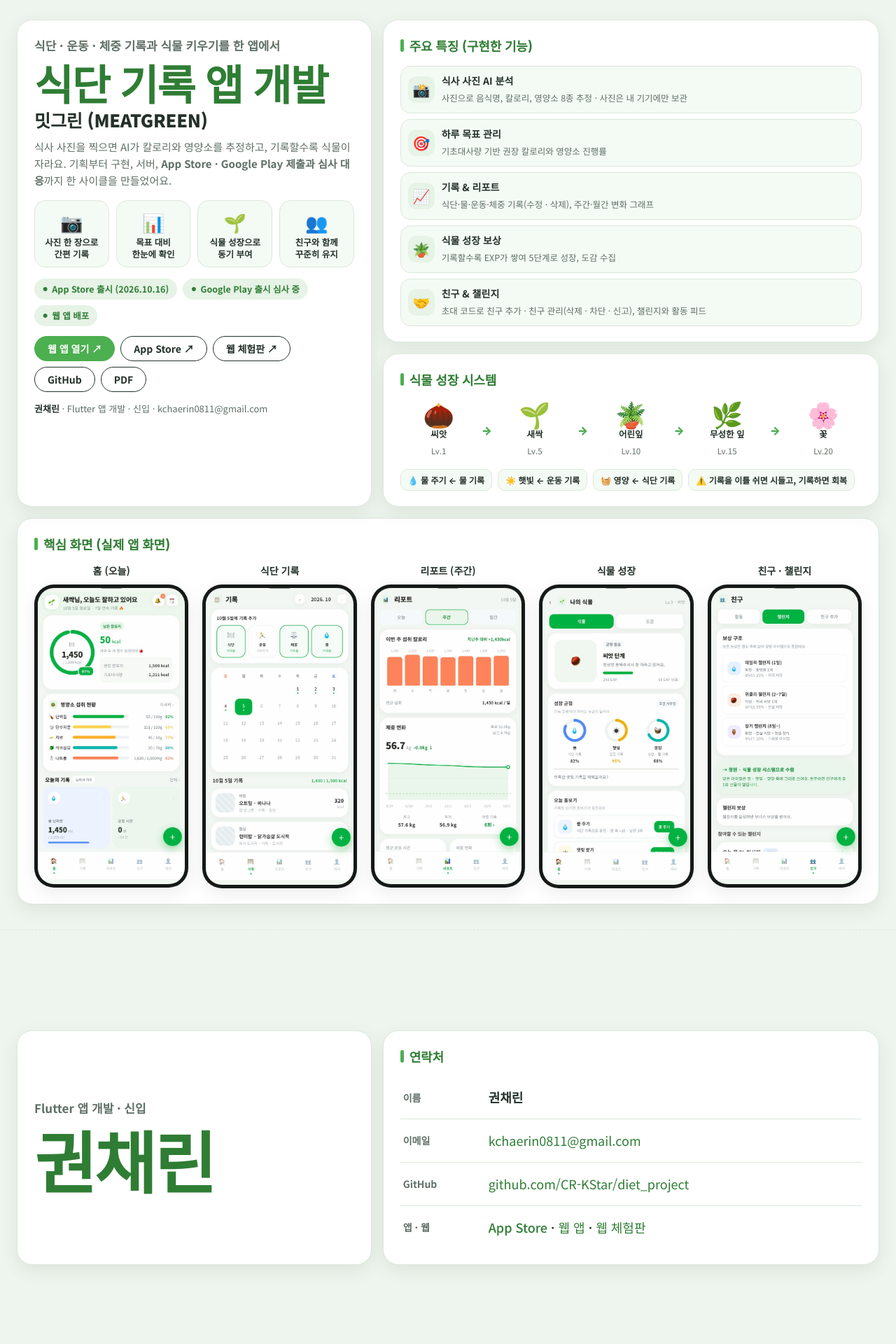
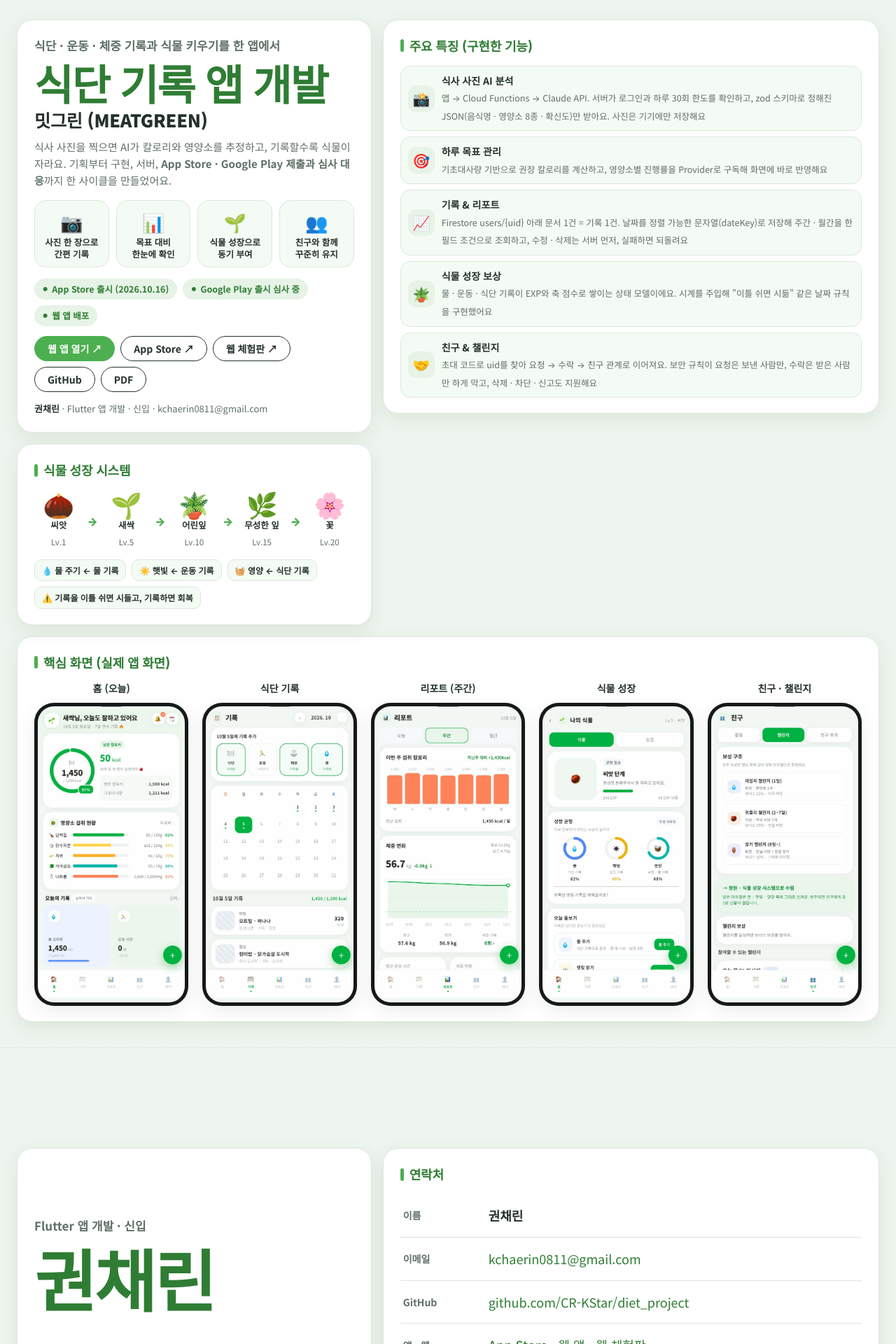
Before and after one commit to CR-KStar/diet_project, a Jekyll site: the page docs/index.html, which Jekyll copies as it is, in a window 1280 px wide. Shown: the top 1920 px of the page at 70% size. Built offline with Jekyll 4.4.1, drawn with Linux system fonts in a browser that asks for light colours.

Commit message:
포트폴리오: 주요 특징에 기술 설명 추가
Co-Authored-By: Claude Sonnet 5.5 <noreply@anthropic.com>

```diff
--- a/docs/index.html
+++ b/docs/index.html
@@ -78,7 +78,7 @@
     .phones5 { display: grid; grid-template-columns: repeat(5, 1fr); gap: 20px; }
     .ph figure { margin: 0; text-align: center; }
     .ph figcaption { font-size: 14px; font-weight: 700; margin-bottom: 9px; }
-    .frame { background: #151917; border-radius: 28px; padding: 5px; box-shadow: var(--shadow); max-width: 300px; margin: 0 auto; }
+    .frame { background: #151917; border-radius: 28px; padding: 5px; box-shadow: var(--shadow); max-width: 290px; margin: 0 auto; }
     .frame img { display: block; width: 100%; aspect-ratio: 560 / 1127; object-fit: cover; border-radius: 23px; }
 
     .feat { list-style: none; margin: 0; padding: 0; display: grid; gap: 8px; }
@@ -212,6 +212,7 @@
 <!-- ───────────── 1쪽: 프로젝트 소개 ───────────── -->
 <section class="page" id="page1">
   <div class="p1">
+    <div class="stackcol">
     <div class="card hero">
       <h2>식단 · 운동 · 체중 기록과 식물 키우기를 한 앱에서</h2>
       <h1>식단 기록 앱 개발<small>밋그린 (MEATGREEN)</small></h1>
@@ -236,18 +237,6 @@
       </div>
       <div class="muted" style="font-size:13px"><b style="color:var(--ink)">권채린</b> · Flutter 앱 개발 · 신입 · kchaerin0811@gmail.com</div>
     </div>
-
-    <div class="stackcol">
-    <div class="card">
-      <h3 class="ttl">주요 특징 (구현한 기능)</h3>
-      <ul class="feat">
-        <li><i>📸</i><div><b>식사 사진 AI 분석</b><span>사진으로 음식명, 칼로리, 영양소 8종 추정 · 사진은 내 기기에만 보관</span></div></li>
-        <li><i>🎯</i><div><b>하루 목표 관리</b><span>기초대사량 기반 권장 칼로리와 영양소 진행률</span></div></li>
-        <li><i>📈</i><div><b>기록 &amp; 리포트</b><span>식단·물·운동·체중 기록(수정 · 삭제), 주간·월간 변화 그래프</span></div></li>
-        <li><i>🪴</i><div><b>식물 성장 보상</b><span>기록할수록 EXP가 쌓여 5단계로 성장, 도감 수집</span></div></li>
-        <li><i>🤝</i><div><b>친구 &amp; 챌린지</b><span>초대 코드로 친구 추가 · 친구 관리(삭제 · 차단 · 신고), 챌린지와 활동 피드</span></div></li>
-      </ul>
-    </div>
     <div class="card">
       <h3 class="ttl">식물 성장 시스템</h3>
       <div class="grow">
@@ -258,6 +247,18 @@
         <div class="stage"><div class="em">🌸</div><b>꽃</b><small>Lv.20</small></div>
       </div>
       <div class="axes"><span>💧 물 주기 ← 물 기록</span><span>☀️ 햇빛 ← 운동 기록</span><span>🧺 영양 ← 식단 기록</span><span>⚠️ 기록을 이틀 쉬면 시들고, 기록하면 회복</span></div>
+    </div>
+    </div>
+    <div class="stackcol">
+    <div class="card">
+      <h3 class="ttl">주요 특징 (구현한 기능)</h3>
+      <ul class="feat">
+        <li><i>📸</i><div><b>식사 사진 AI 분석</b><span>앱 → Cloud Functions → Claude API. 서버가 로그인과 하루 30회 한도를 확인하고, zod 스키마로 정해진 JSON(음식명 · 영양소 8종 · 확신도)만 받아요. 사진은 기기에만 저장해요</span></div></li>
+        <li><i>🎯</i><div><b>하루 목표 관리</b><span>기초대사량 기반으로 권장 칼로리를 계산하고, 영양소별 진행률을 Provider로 구독해 화면에 바로 반영해요</span></div></li>
+        <li><i>📈</i><div><b>기록 &amp; 리포트</b><span>Firestore users/{uid} 아래 문서 1건 = 기록 1건. 날짜를 정렬 가능한 문자열(dateKey)로 저장해 주간 · 월간을 한 필드 조건으로 조회하고, 수정 · 삭제는 서버 먼저, 실패하면 되돌려요</span></div></li>
+        <li><i>🪴</i><div><b>식물 성장 보상</b><span>물 · 운동 · 식단 기록이 EXP와 축 점수로 쌓이는 상태 모델이에요. 시계를 주입해 &quot;이틀 쉬면 시듦&quot; 같은 날짜 규칙을 구현했어요</span></div></li>
+        <li><i>🤝</i><div><b>친구 &amp; 챌린지</b><span>초대 코드로 uid를 찾아 요청 → 수락 → 친구 관계로 이어져요. 보안 규칙이 요청은 보낸 사람만, 수락은 받은 사람만 하게 막고, 삭제 · 차단 · 신고도 지원해요</span></div></li>
+      </ul>
     </div>
     </div>
   </div>
```
Also changed, not shown: 1 other file.
